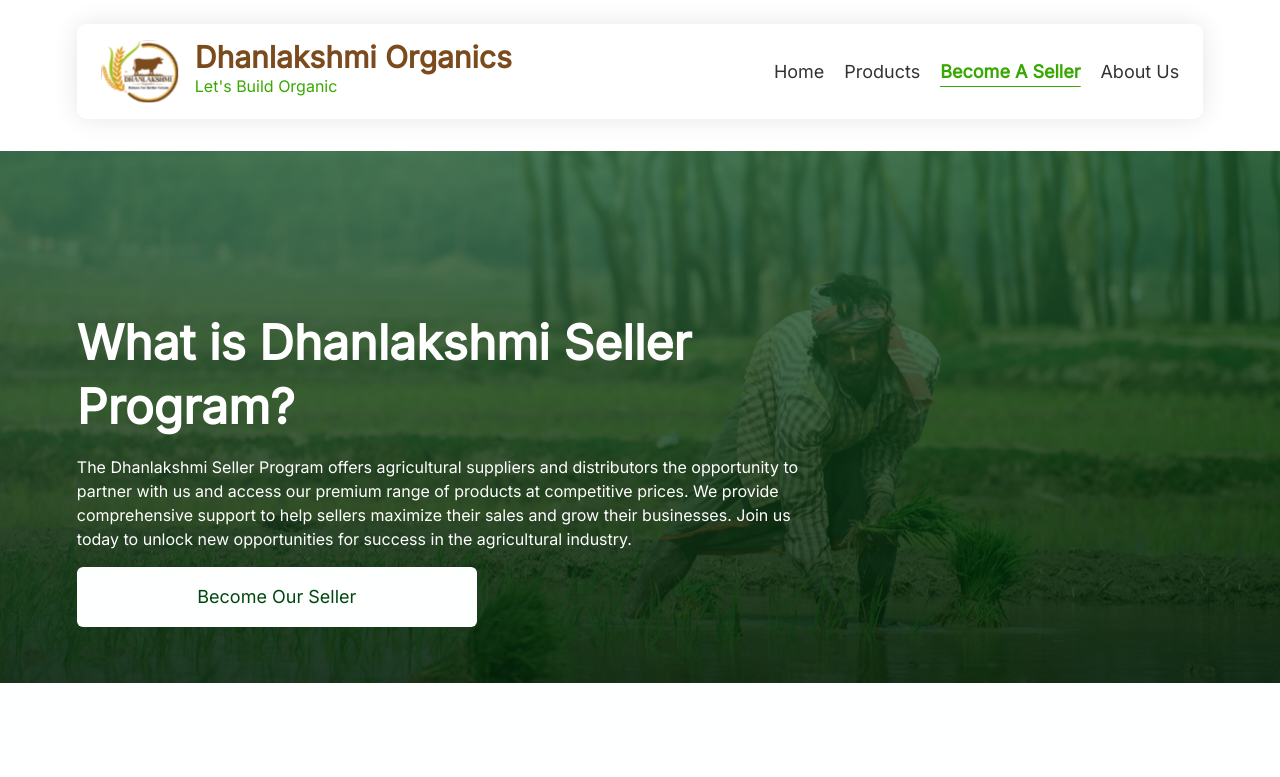
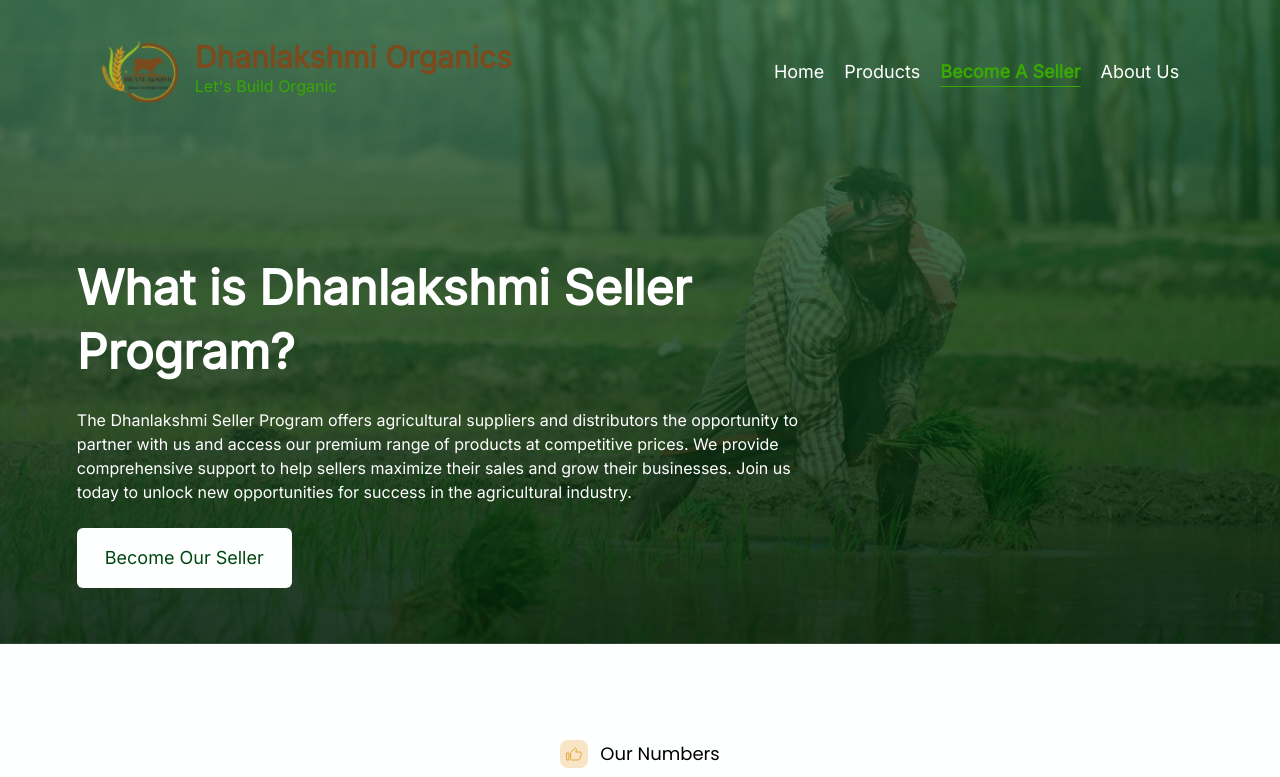
Before and after one commit to neon-lab-dev/DhanlakshmiFrontend, a React (Create React App) app: page /seller in a window 1280 px wide. Shown: the top 777 px of the page. Built offline with nearby package versions, Linux system fonts and the light colour scheme.

Commit message:
fix: header in seller

```diff
--- a/src/components/Header.jsx
+++ b/src/components/Header.jsx
@@ -50,11 +50,20 @@
   return (
     <>
       <nav
-        style={{
-          background: "linear-gradient(90deg, #FFF 0%, #FFF 49%, #FFF 100%)",
-          boxShadow: "0px 0px 26px 0px rgba(0, 0, 0, 0.10)",
-        }}
-        className="flex justify-between md:rounded-[10px] py-4 z-50 px-4 sm:px-6 items-center md:wrapper"
+        style={
+          pathname !== "/seller"
+            ? {
+                background:
+                  "linear-gradient(90deg, #FFF 0%, #FFF 49%, #FFF 100%)",
+                boxShadow: "0px 0px 26px 0px rgba(0, 0, 0, 0.10)",
+              }
+            : {}
+        }
+        className={`flex justify-between md:rounded-[10px] py-4 z-50 px-4 sm:px-6 items-center md:wrapper ${
+          pathname === "/seller"
+            ? "absolute text-white top-6 left-1/2 -translate-x-1/2"
+            : "text-heading"
+        }`}
       >
         <Link to="/" className="flex items-center justify-center gap-4">
           <img
@@ -80,7 +89,7 @@
                 className={`text-base xl:text-lg transition-colors min-w-fit ${
                   pathname === link
                     ? "text-primary underline font-600 underline-offset-8"
-                    : "text-heading hover:text-primary"
+                    : "hover:text-primary"
                 }`}
               >
                 {link ? (
--- a/src/components/Layout.jsx
+++ b/src/components/Layout.jsx
@@ -12,8 +12,8 @@
     // <div className="main-wrapper">
     <div
       id="main-body"
-      className={`flex flex-col md:gap-8 md:pt-6 w-full h-full ${
-        pathname === "/seller" ? "gap-0" : "gap-6"
+      className={`flex flex-col md:gap-8 w-full h-full ${
+        pathname === "/seller" ? "gap-0" : "gap-6 md:pt-6"
       }`}
     >
       <Header />
--- a/src/pages/Seller.jsx
+++ b/src/pages/Seller.jsx
@@ -18,8 +18,8 @@
           backgroundSize: "cover",
         }}
       >
-        <div className="wrapper">
-          <div className="flex flex-col gap-4 mt-28 md:mt-40 mb-7 md:mb-14 md:max-w-[750px]">
+        <div className="wrapper  md:pt-32">
+          <div className="flex flex-col gap-4 md:gap-6 mt-28 md:mt-32 mb-7 md:mb-14 md:max-w-[750px]">
             <h1 className="text-white text-5xl font-600 leading-[64px]">
               What is Dhanlakshmi Seller Program?
             </h1>
@@ -31,7 +31,7 @@
               grow their businesses. Join us today to unlock new opportunities
               for success in the agricultural industry.
             </p>
-            <Button className="w-full font-500 text-lg bg-surface text-bgGradient max-w-[400px]">
+            <Button className="w-full font-500 text-lg bg-surface text-bgGradient max-w-[400px] md:w-fit">
               Become Our Seller
             </Button>
           </div>
```
